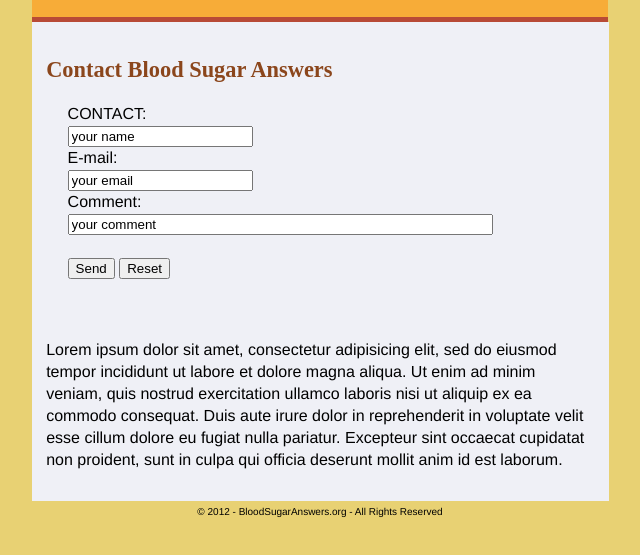
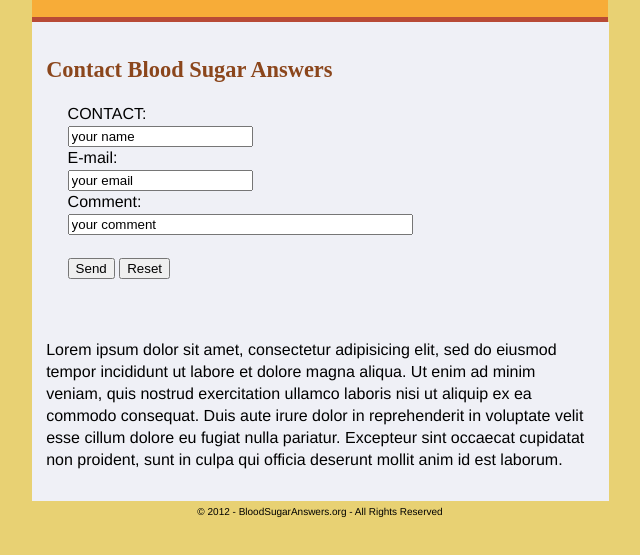
Before and after one commit to wiredgun/wsd, a plain HTML site: page contact.html in a window 1280 px wide. Shown: the part 133-688 px from the top of the page, without its empty margins (320-960 px from the left). Drawn offline with Linux system fonts and the light colour scheme.

Commit message:
Adjusted comment field width to 40 from 50

```diff
--- a/contact.html
+++ b/contact.html
@@ -31,7 +31,7 @@
 	E-mail:<br />
 	<input type="text" name="mail" value="your email" /><br />
 	Comment:<br />
-	<input type="text" name="comment" value="your comment" size="50" />
+	<input type="text" name="comment" value="your comment" size="40" />
 	<br /><br />
 	<input type="submit" value="Send">
 	<input type="reset" value="Reset">
```
